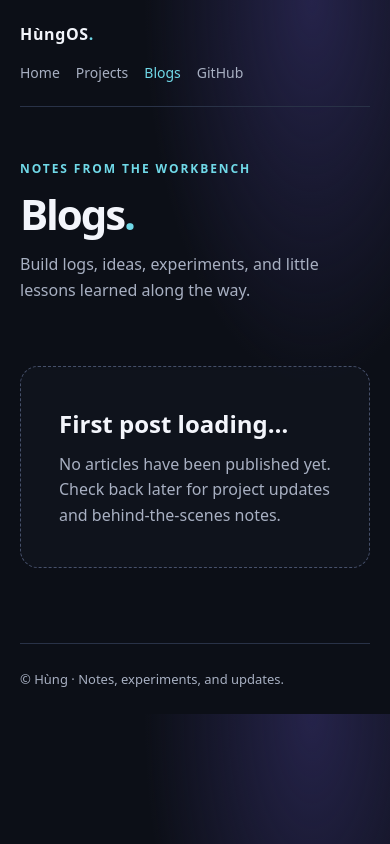
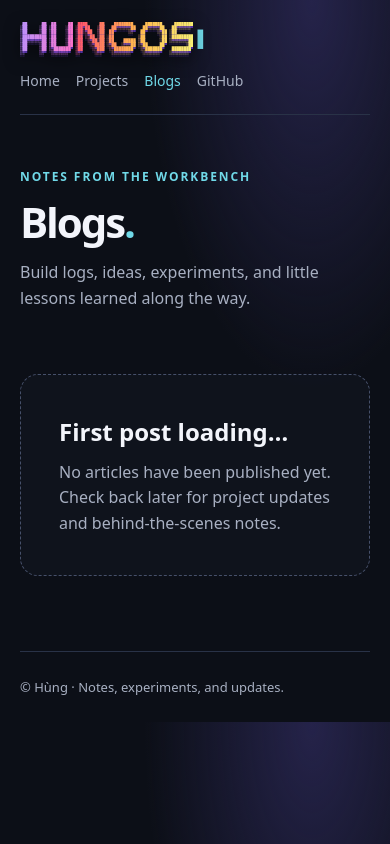
Before and after one commit to NaN-c-pixel/Website, a plain HTML site: page blogs.html in a window 390 px wide. Drawn offline with Linux system fonts and the light colour scheme.

Commit message:
Use shared colorful 3D FIGlet navbar logo

```diff
--- a/blogs.html
+++ b/blogs.html
@@ -2,8 +2,16 @@
 <html lang="en"><head><meta charset="utf-8"><meta name="viewport" content="width=device-width,initial-scale=1"><meta name="theme-color" content="#10131d"><meta name="description" content="Notes, updates, and build logs by Hùng."><title>Blogs — Hùng</title>
 <style>
 :root{color-scheme:dark;--bg:#0c0f17;--panel:#151a27;--line:#293247;--text:#f3f5fb;--muted:#a8b0c2;--accent:#9b8cff;--cyan:#70d9e8}*{box-sizing:border-box}body{margin:0;background:radial-gradient(ellipse at 80% 0%,#25234a 0,transparent 38%),var(--bg);color:var(--text);font:16px/1.6 system-ui,-apple-system,Segoe UI,sans-serif}.wrap{width:min(900px,calc(100% - 40px));margin:auto}a{color:inherit}.nav{display:flex;justify-content:space-between;align-items:center;padding:22px 0;border-bottom:1px solid var(--line)}.brand{font-weight:800;letter-spacing:.04em}.links{display:flex;gap:20px}.nav a{color:var(--muted);text-decoration:none;font-size:14px}.nav a.active{color:var(--cyan)}.hero{padding:76px 0 35px}.eyebrow{color:var(--cyan);font-size:12px;font-weight:800;letter-spacing:.16em;text-transform:uppercase}.hero h1{font-size:clamp(42px,7vw,68px);line-height:1.05;letter-spacing:-.05em;margin:14px 0}.hero p{color:var(--muted)}.empty{border:1px dashed #46506a;background:#151a2766;border-radius:18px;padding:38px;margin:12px 0 75px}.empty h2{margin:0 0 8px}.empty p{color:var(--muted);margin:0}footer{border-top:1px solid var(--line);padding:25px 0;color:var(--muted);font-size:13px}@media(max-width:650px){.nav{align-items:flex-start;gap:14px;flex-direction:column}.links{gap:16px;flex-wrap:wrap}.hero{padding-top:52px}}
+.brand{display:flex;align-items:center;flex:0 0 max-content;width:max-content;min-width:max-content;white-space:pre}.figlet-logo{display:block;flex:0 0 auto;width:max-content;min-width:max-content;max-width:none;overflow:visible;margin:0;font:700 5px/1.05 ui-monospace,SFMono-Regular,Consolas,monospace;white-space:pre!important;white-space-collapse:preserve;text-wrap:nowrap;overflow-wrap:normal;word-break:keep-all;letter-spacing:0;background:linear-gradient(100deg,#ff4d6d,#ffb84d,#f7f779,#6ee7b7,#55c7ff,#b794ff,#ff72c6);background-size:220% 100%;background-clip:text;-webkit-background-clip:text;color:transparent;filter:drop-shadow(0 2px 0 #5230a0) drop-shadow(0 5px 8px #0009);animation:lolcat-shift 7s linear infinite}@keyframes lolcat-shift{to{background-position:220% 0}}.figlet-cursor{display:inline-block;margin-left:4px;color:var(--cyan);animation:blink .8s steps(2,start) infinite}@keyframes blink{to{visibility:hidden}}@media(max-width:650px){.nav{align-items:flex-start;gap:14px;flex-direction:column}.figlet-logo{font-size:4px}.brand{flex:0 0 max-content;width:max-content;min-width:max-content}}
 </style></head><body><div class="wrap">
-<nav class="nav"><div class="brand">HùngOS<span style="color:var(--cyan)">.</span></div><div class="links"><a href="index.html">Home</a><a href="projects.html">Projects</a><a class="active" href="blogs.html">Blogs</a><a href="https://github.com/NaN-c-pixel/Phone">GitHub</a></div></nav>
+<nav class="nav"><div class="brand"><pre class="figlet-logo" aria-label="HùngOS"> ██      ██  ██     ██  ████     ██    ████████     ███████     ████████
+░██     ░██ ░██    ░██ ░██░██   ░██   ██░░░░░░██   ██░░░░░██   ██░░░░░░
+░██     ░██ ░██    ░██ ░██░░██  ░██  ██      ░░   ██     ░░██ ░██
+░██████████ ░██    ░██ ░██ ░░██ ░██ ░██          ░██      ░██ ░█████████
+░██░░░░░░██ ░██    ░██ ░██  ░░██░██ ░██    █████ ░██      ░██ ░░░░░░░░██
+░██     ░██ ░██    ░██ ░██   ░░████ ░░██  ░░░░██ ░░██     ██         ░██
+░██     ░██ ░░███████  ░██    ░░███  ░░████████   ░░███████    ████████
+░░      ░░   ░░░░░░░   ░░      ░░░    ░░░░░░░░     ░░░░░░░    ░░░░░░░░</pre><span class="figlet-cursor" aria-hidden="true">▌</span></div><div class="links"><a href="index.html">Home</a><a href="projects.html">Projects</a><a class="active" href="blogs.html">Blogs</a><a href="https://github.com/NaN-c-pixel/Phone">GitHub</a></div></nav>
 <main><header class="hero"><div class="eyebrow">Notes from the workbench</div><h1>Blogs<span style="color:var(--cyan)">.</span></h1><p>Build logs, ideas, experiments, and little lessons learned along the way.</p></header>
 <section class="empty"><h2>First post loading…</h2><p>No articles have been published yet. Check back later for project updates and behind-the-scenes notes.</p></section></main>
 <footer>© Hùng · Notes, experiments, and updates.</footer></div></body></html>
```
